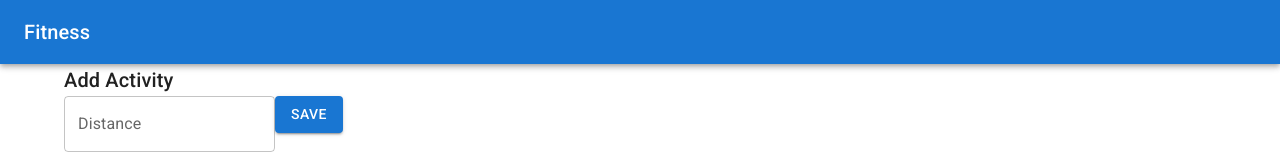
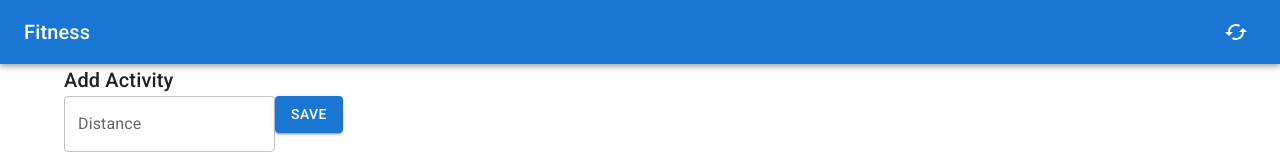
Before and after one commit to bbokorney/fitness, a React (Create React App) app: page / in a window 1280 px wide. Shown: the top 160 px of the page. Built offline with nearby package versions, Linux system fonts and the light colour scheme; no server answers.

Commit message:
Add reload button

```diff
--- a/src/App.tsx
+++ b/src/App.tsx
@@ -1,10 +1,7 @@
 import { useState } from "react";
 import Container from "@mui/material/Container";
-import Typography from "@mui/material/Typography";
-import AppBar from "@mui/material/AppBar";
 import BottomNavigation from "@mui/material/BottomNavigation";
 import BottomNavigationAction from "@mui/material/BottomNavigationAction";
-import Toolbar from "@mui/material/Toolbar";
 import AddIcon from "@mui/icons-material/Add";
 import ViewListIcon from "@mui/icons-material/ViewList";
 import BarChartIcon from "@mui/icons-material/BarChart";
@@ -16,19 +13,14 @@ import AddPage from "./pages/Add/AddPage";
 import LogPage from "./pages/Log/LogPage";
 import StatsPage from "./pages/Stats/StatsPage";
 import Counter from "./features/counter/Counter";
+import TopBar from "./layout/TopBar";
 
 const App = () => {
   const [value, setValue] = useState("");
 
   return (
     <>
-      <AppBar position="static">
-        <Toolbar>
-          <Typography variant="h6" component="div" sx={{ flexGrow: 1 }}>
-            Fitness
-          </Typography>
-        </Toolbar>
-      </AppBar>
+      <TopBar />
       <Container>
         <BrowserRouter>
           <Routes>
--- /dev/null
+++ b/src/layout/TopBar.tsx
@@ -0,0 +1,26 @@
+import Typography from "@mui/material/Typography";
+import AppBar from "@mui/material/AppBar";
+import Toolbar from "@mui/material/Toolbar";
+import CachedIcon from "@mui/icons-material/Cached";
+import IconButton from "@mui/material/IconButton";
+
+const TopBar = () => {
+  const handleReload = () => {
+    window.location.reload();
+  };
+
+  return (
+    <AppBar position="static">
+      <Toolbar>
+        <Typography variant="h6" component="div" sx={{ flexGrow: 1 }}>
+          Fitness
+        </Typography>
+        <IconButton color="inherit" onClick={handleReload}>
+          <CachedIcon />
+        </IconButton>
+      </Toolbar>
+    </AppBar>
+  );
+};
+
+export default TopBar;
```
